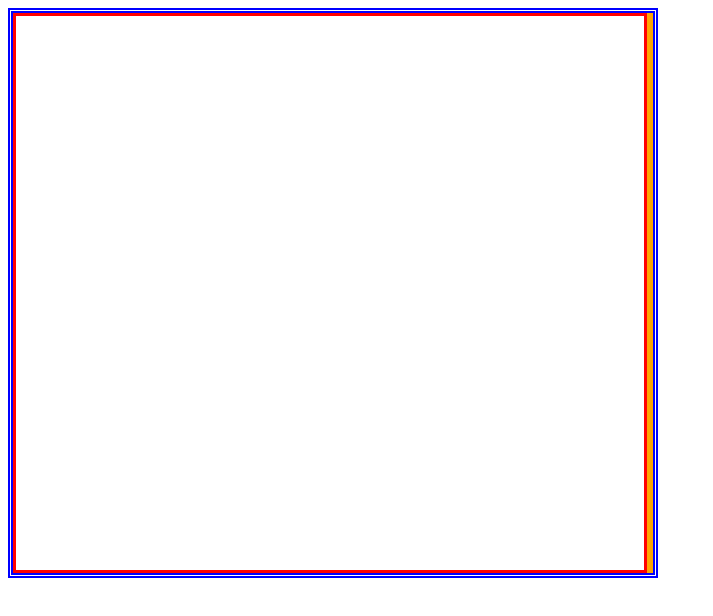
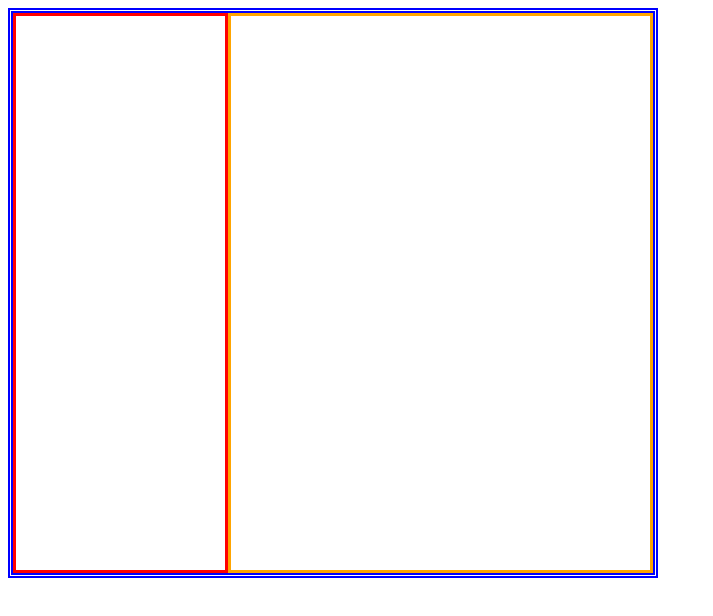
Before and after one commit to SaffetGokcenSen/odin-Todo-List, a website built with webpack: page dist/index.html in a window 1280 px wide. Shown: the whole page, without its empty margins (0-713 px from the left). Built offline with nearby package versions, Linux system fonts and the light colour scheme.

Commit message:
width ratio in the parent flex container

```diff
--- a/src/style.css
+++ b/src/style.css
@@ -27,4 +27,6 @@ html {
 .todosWindow {
     /* a solid orange border of 3px thick*/
     border: solid 3px orange;
+    /* the window has a 2 unit width in its parent flex container*/
+    flex: 2;
 }
```
